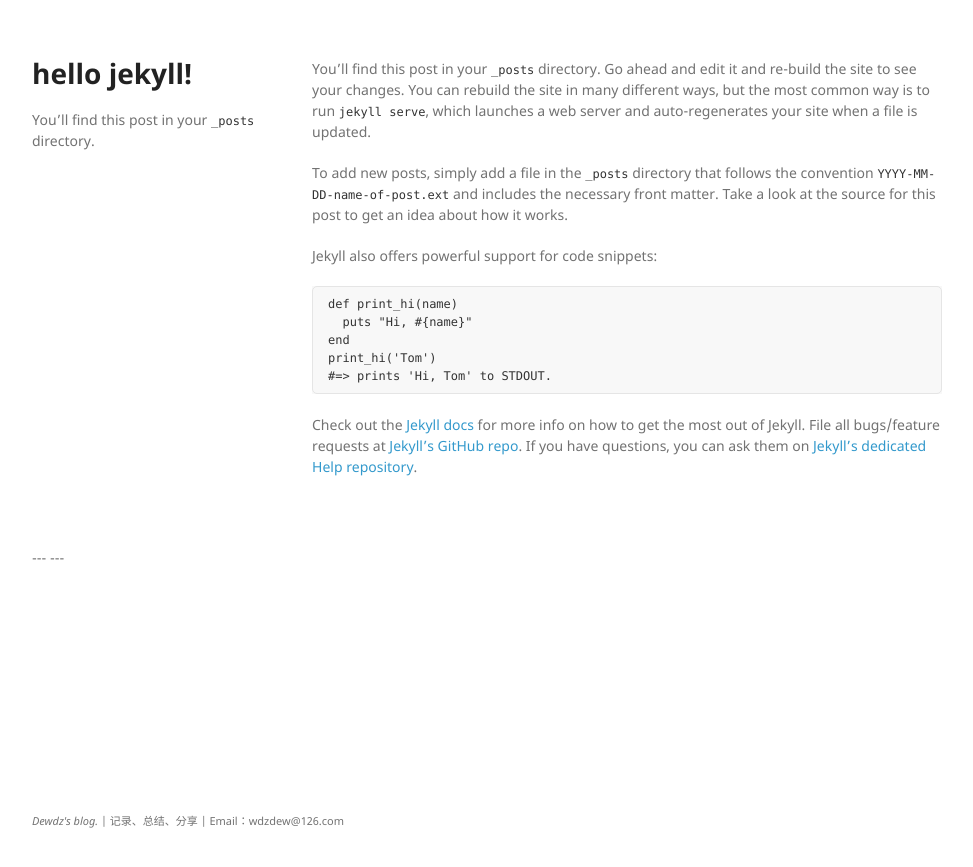
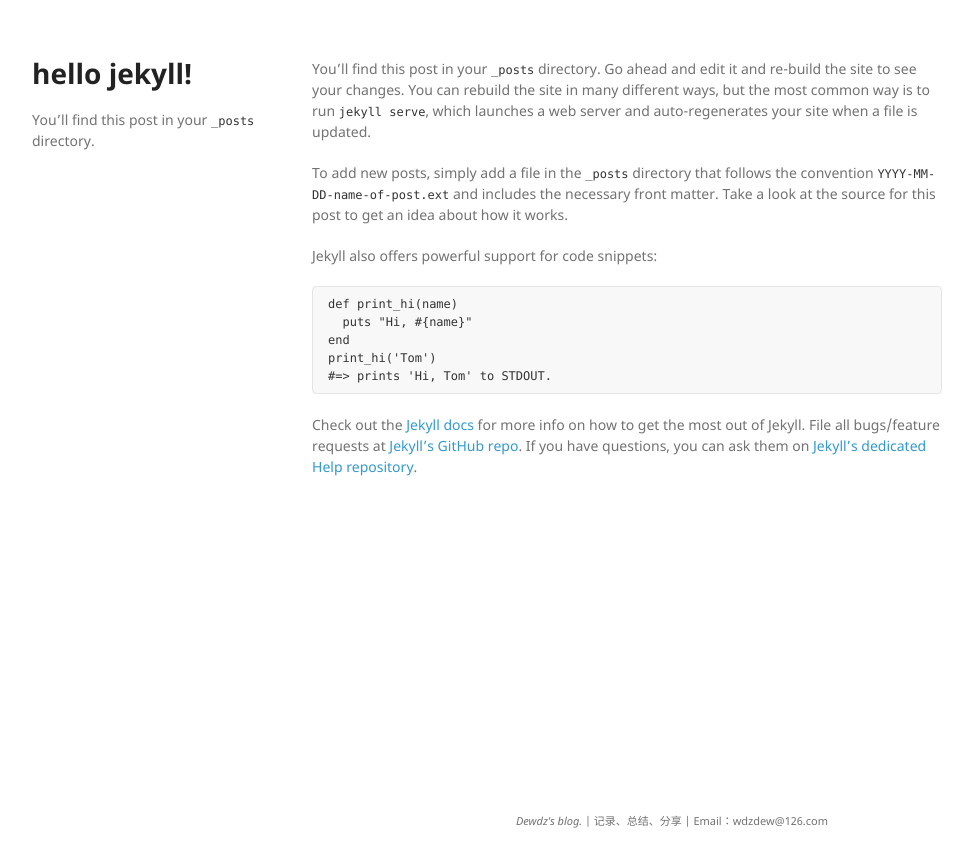
Before and after one commit to dewdz/dewdz.github.io, a Jekyll site: the page built from _posts/2016-12-25-welcome-to-jekyll.md, in a window 1280 px wide. Shown: the top 867 px of the page, without its empty margins (153-1126 px from the left). Built offline with Jekyll 4.4.1, drawn with Linux system fonts in a browser that asks for light colours.

Commit message:
footer样式调整

```diff
--- a/_includes/footer.html
+++ b/_includes/footer.html
@@ -1,5 +1,4 @@
----
----
+
 <footer class="{{ include.param }}">
 	<p><small><i>Dewdz's blog.</i>&nbsp;|&nbsp;{{ site.blog_purport }}&nbsp;|&nbsp;Email：{{ site.email }}</small></p>
 </footer>
--- a/assets/css/style.scss
+++ b/assets/css/style.scss
@@ -202,7 +202,7 @@
 hr { border: 0; background: #e5e5e5; height: 1px; margin: 0 0 20px; }
 
 footer { width: 270px; float: left; position: fixed; bottom: 50px; -webkit-font-smoothing: subpixel-antialiased; }
-.post_footer { width: 100%; bottom: 50px; -webkit-font-smoothing: subpixel-antialiased; }
+.post_footer { width: 100%; text-align:center;}
 
 @media print, screen and (max-width: 960px) { div.wrapper { width: auto; margin: 0; }
   header, section, footer { float: none; position: static; width: auto; }
```
